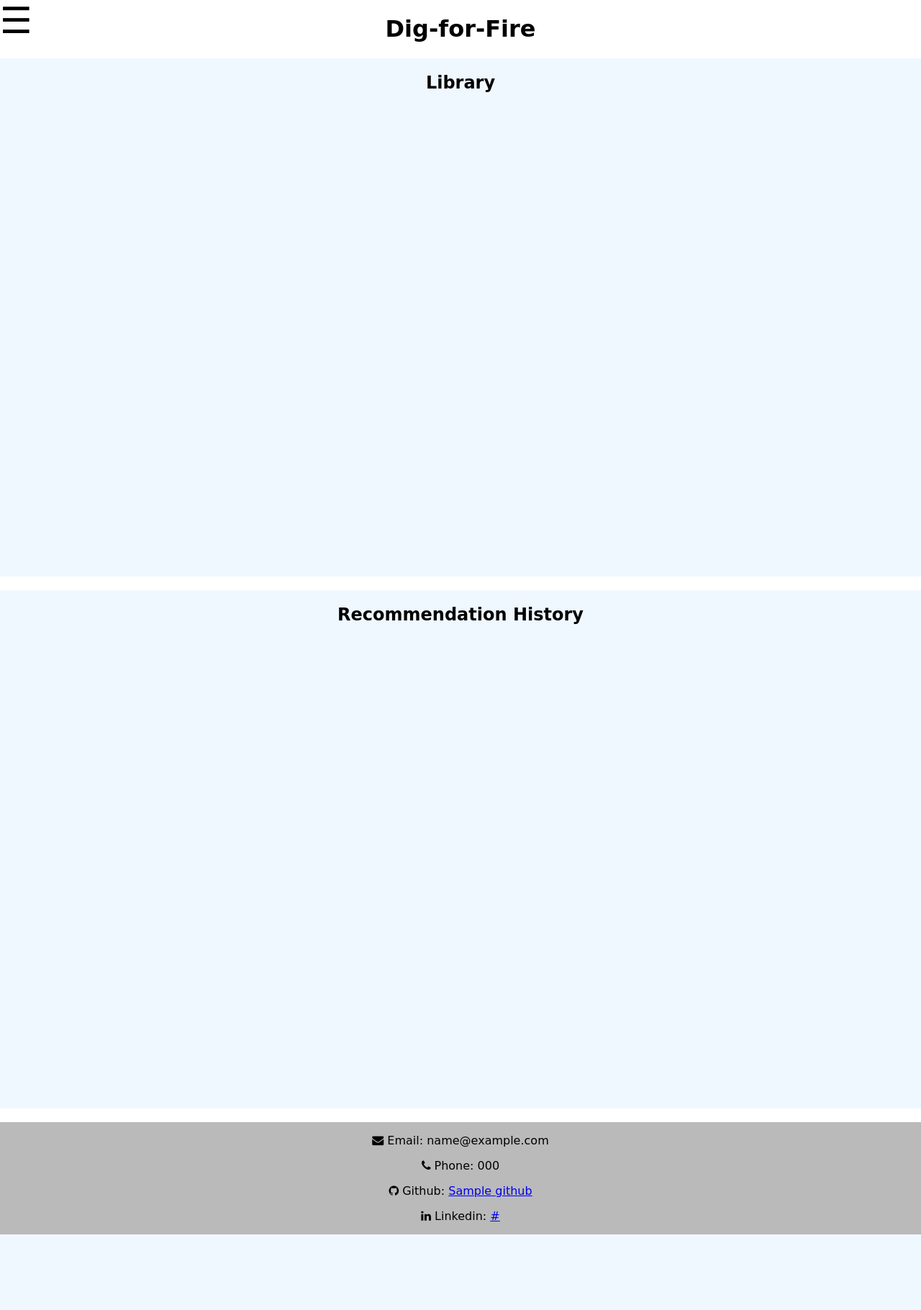
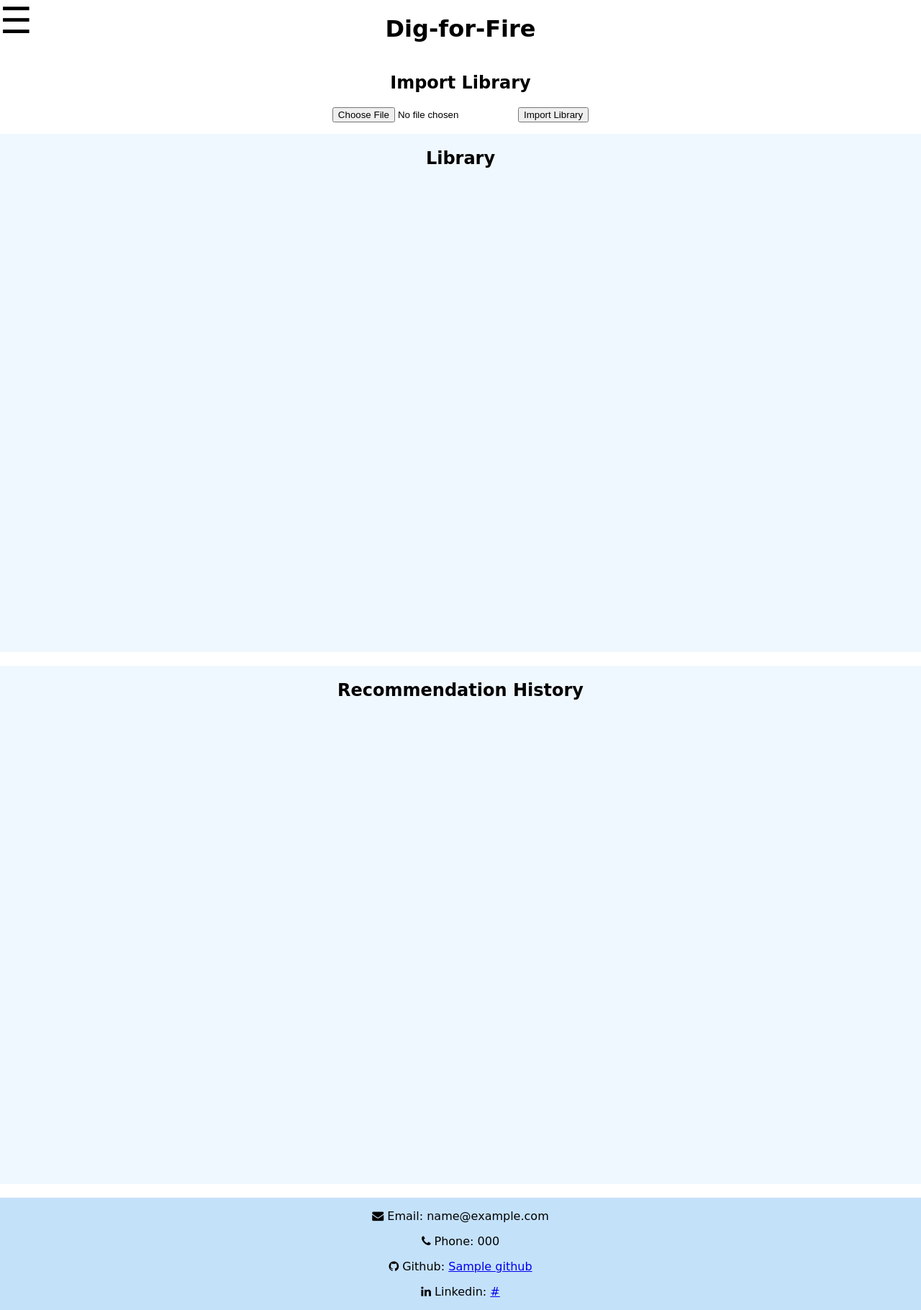
Before and after one commit to MigueelSa/Dig-for-Fire, a FastAPI app: template digforfire/templates/user.html in a window 1280 px wide. Shown: the whole page at 72% size. Before the commit the page ends 1715 px from the top, so only its background shows below. Run offline with FastAPI, Linux system fonts and the light colour scheme; the template is opened without the code that fills it: most values are stand-ins (such as "Sample title", 1, 10 or a date in 2020); data that the repository does not hold is empty; parts of the project's set-up code (start-up, migrations or seed data) failed here and were passed over.

Commit message:
feat(api): add library import and enrichment endpoint
- POST /enrich-library endpoint to upload JSON library files
- Background enrichment via MusicBrainz integration
- Update user page to allow library file selection and import
- Minor JS fixes and template/style improvements
- Add python-multipart dependency for file uploads

```diff
--- a/digforfire/api.py
+++ b/digforfire/api.py
@@ -1,15 +1,17 @@
-from fastapi import FastAPI, HTTPException
+from fastapi import FastAPI, HTTPException, UploadFile, File, BackgroundTasks
 from pydantic import BaseModel
 from typing import List, Optional
 from fastapi.staticfiles import StaticFiles
-from fastapi.responses import HTMLResponse
+from fastapi.responses import HTMLResponse, RedirectResponse
 from fastapi.requests import Request
 from fastapi.templating import Jinja2Templates
+import os
 
 
 
 from digforfire.recommender.recommend import Recommender
 from digforfire.utils.paths import output_path, resource_path
+from digforfire.libraries.libraries import MusicBrainz
 from digforfire import config
 
 class AlbumResponse(BaseModel):
@@ -26,13 +28,15 @@ class LibraryResponse(BaseModel):
 
 app = FastAPI(description=config.APP_DESCRIPTION)
 
+app_name = config.APP_NAME
+app_version = config.APP_VERSION
 json_path = output_path("data", "MusicBrainz-Dig-for-Fire.json")
 email = config.APP_EMAIL
-rec = Recommender(json_path, email)
 
 @app.get("/recommend")
 def get_recommendations():
     try:
+        rec = Recommender(json_path, email)
         results = rec.recommend()
     except Exception as e:
         raise HTTPException(status_code=500, detail=str(e))
@@ -50,6 +54,7 @@ def get_recommendations():
 @app.get("/library")
 def get_library():
     try:
+        rec = Recommender(json_path, email)
         results = rec.library
     except Exception as e:
         raise HTTPException(status_code=500, detail=str(e))
@@ -66,6 +71,7 @@ def get_library():
 @app.get("/history")
 def get_library():
     try:
+        rec = Recommender(json_path, email)
         results = rec.recommendation_history
     except Exception as e:
         raise HTTPException(status_code=500, detail=str(e))
@@ -79,12 +85,31 @@ def get_library():
 
     return LibraryResponse(library=clean)
 
+@app.post("/enrich-library")
+async def enrich_library(file: UploadFile = File(...), background_tasks: BackgroundTasks = BackgroundTasks()):
+    if not file.filename.endswith(".json"):
+        raise HTTPException(status_code=400, detail="Only JSON files allowed.")
+
+    content = await file.read()
+    library_path = os.path.join("/tmp", file.filename)
+    with open(library_path, "wb") as f:
+        f.write(content)
+
+    mb = MusicBrainz(app_name=app_name, app_version=app_version, email=email)
+    background_tasks.add_task(mb.fetch_library, library_path)
+
+    return {"status": "Library imported and enriched successfully!"}
+
+
 templates = Jinja2Templates(directory=resource_path("digforfire", "templates"))
 app.mount("/static", StaticFiles(directory=resource_path("digforfire", "static"), follow_symlink=True), name="static")
 
 @app.get("/", response_class=HTMLResponse)
 def homepage(request: Request):
-    return templates.TemplateResponse("recommend.html", {"request": request, "contact": config.contact})
+    if os.path.exists(json_path):
+        return templates.TemplateResponse("recommend.html", {"request": request, "contact": config.contact})
+    else:
+        return RedirectResponse(url="/user")
 
 @app.get("/user", response_class=HTMLResponse)
 def userpage(request: Request):
--- a/digforfire/static/user/user.js
+++ b/digforfire/static/user/user.js
@@ -1,5 +1,5 @@
 import { fetchLibrary, fetchHistory } from "./fetcher.js";
-import { renderAlbums } from "./render.js ";
+import { renderAlbums } from "./render.js";
 
 export async function getLibrary(containerId) {
   const data = await fetchLibrary();
@@ -14,3 +14,44 @@ export async function getHistory(containerId) {
     renderAlbums(data.library, containerId);
   }
 }
+
+export async function enrichLibrary(file) {
+  const formData = new FormData();
+  formData.append("file", file);
+
+  try {
+    const response = await fetch("/enrich-library", {
+      method: "POST",
+      body: formData,
+    });
+
+    if (!response.ok) {
+      const text = await response.text();
+      return `Error: ${text}`;
+    }
+
+    return "Enrichment started successfully!";
+  } catch (err) {
+    console.error(err);
+    return "Error uploading library.";
+  }
+}
+
+export async function importLibrary() {
+  var fileInput = document.getElementById("library-file");
+  if (!fileInput.files.length) {
+    alert("Select a file first!");
+    return;
+  }
+
+  var file = fileInput.files[0];
+
+  try {
+    var statusText = await enrichLibrary(file);
+    document.getElementById("import-status").innerText = statusText;
+  } catch (err) {
+    console.error(err);
+    document.getElementById("import-status").innerText =
+      "Error uploading library.";
+  }
+}
--- a/digforfire/templates/style/contact.html
+++ b/digforfire/templates/style/contact.html
@@ -1,6 +1,6 @@
 <style>
   .contact-us {
-    background-color: #8f8f8f9d;
+    background-color: rgb(196, 225, 250);
     text-align: center;
     bottom: 0;
   }
--- a/digforfire/templates/user.html
+++ b/digforfire/templates/user.html
@@ -2,6 +2,19 @@
 {% extends "style/master.html" %} {% block title %} Dig-for-Fire {% endblock %}
 {% block content %}
 <h1 style="text-align: center">Dig-for-Fire</h1>
+
+<div>
+  <script type="module">
+    import { importLibrary } from "/static/user/user.js";
+    document
+      .getElementById("import-library-btn")
+      .addEventListener("click", importLibrary);
+  </script>
+  <h2 style="text-align: center">Import Library</h2>
+  <input type="file" id="library-file" accept=".json" />
+  <button id="import-library-btn">Import Library</button>
+  <p id="import-status"></p>
+</div>
 
 <div class="results-container">
   <script type="module">
--- a/pyproject.toml
+++ b/pyproject.toml
@@ -27,7 +27,8 @@ dependencies = [
     "tomli>=2.0.0",
     "fastapi>=0.110.0",
     "uvicorn[standard]>=0.27.0",
-    "pydantic>=2.6.0"
+    "pydantic>=2.6.0",
+    "python-multipart>=0.0.7"
 ]
 
 [project.scripts]
```
